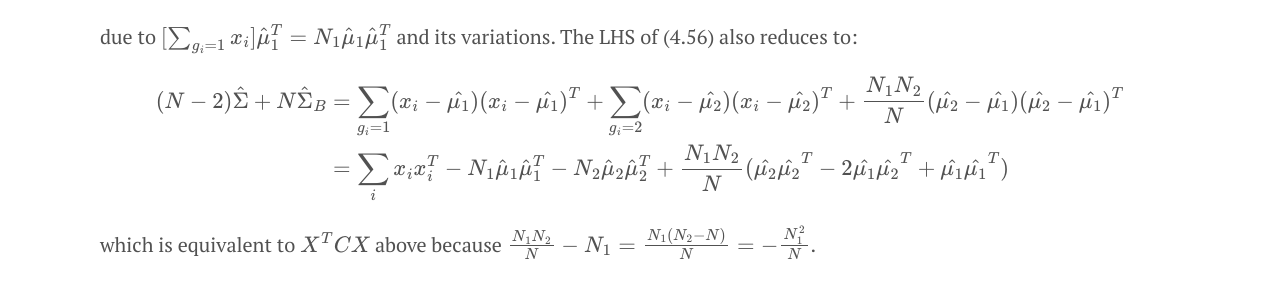
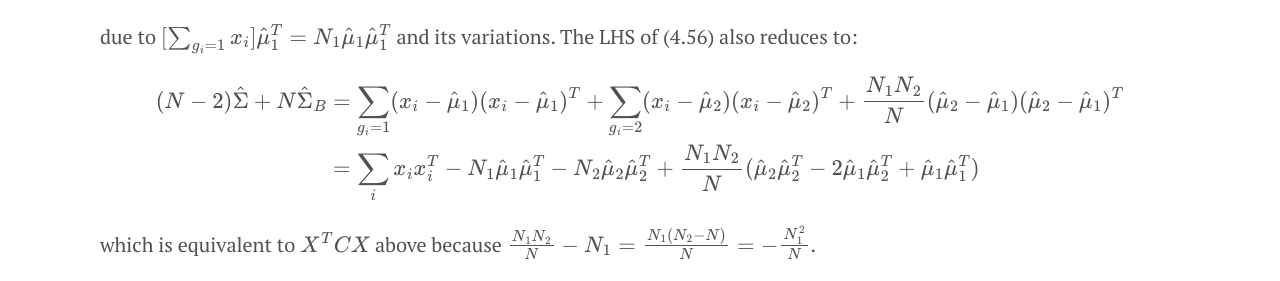
Before and after one commit to briansmlee/briansmlee.github.io, a Jekyll site: the page built from docs/_esl_posts/04_03_Exercises.md, in a window 1280 px wide. Shown: the part 1476-1757 px from the top of the page. Built offline with Jekyll 4.4.1, drawn with Linux system fonts in a browser that asks for light colours; formulas are drawn with MathJax 3.

Commit message:
ESL Ex 4.2 Typos

```diff
--- a/docs/_esl_posts/04_03_Exercises.md
+++ b/docs/_esl_posts/04_03_Exercises.md
@@ -54,8 +54,8 @@ due to $[\sum_{g_i = 1} x_i] \hat{\mu}\_1^T = N_1 \hat{\mu}\_1 \hat{\mu}\_1^T$ a
 
 $$ \begin{align*}
 (N - 2) \hat{\Sigma} + N \hat{\Sigma}_B
-&= \sum_{g_i = 1} (x_i - \hat{\mu_1}) (x_i - \hat{\mu_1})^T + \sum_{g_i = 2} (x_i - \hat{\mu_2}) (x_i - \hat{\mu_2})^T + \frac{N_1 N_2}{N} (\hat{\mu_2} - \hat{\mu_1}) (\hat{\mu_2} - \hat{\mu_1})^T \\
-&= \sum_{i} x_i x_i^T - N_1 \hat{\mu}_1 \hat{\mu}_1^T - N_2 \hat{\mu}_2 \hat{\mu}_2^T + \frac{N_1 N_2}{N} (\hat{\mu_2} \hat{\mu_2}^T - 2 \hat{\mu_1} \hat{\mu_2}^T + \hat{\mu_1} \hat{\mu_1}^T)
+&= \sum_{g_i = 1} (x_i - \hat{\mu}_1) (x_i - \hat{\mu}_1)^T + \sum_{g_i = 2} (x_i - \hat{\mu}_2) (x_i - \hat{\mu}_2)^T + \frac{N_1 N_2}{N} (\hat{\mu}_2 - \hat{\mu}_1) (\hat{\mu}_2 - \hat{\mu}_1)^T \\
+&= \sum_{i} x_i x_i^T - N_1 \hat{\mu}_1 \hat{\mu}_1^T - N_2 \hat{\mu}_2 \hat{\mu}_2^T + \frac{N_1 N_2}{N} (\hat{\mu}_2 \hat{\mu}_2^T - 2 \hat{\mu}_1 \hat{\mu}_2^T + \hat{\mu}_1 \hat{\mu}_1^T)
 \end{align*} $$
 
 which is equivalent to $X^TCX$ above because $\frac{N_1 N_2}{N} - N_1 = \frac{N_1 (N_2 - N)}{N} = - \frac{N_1^2}{N}$.
```
